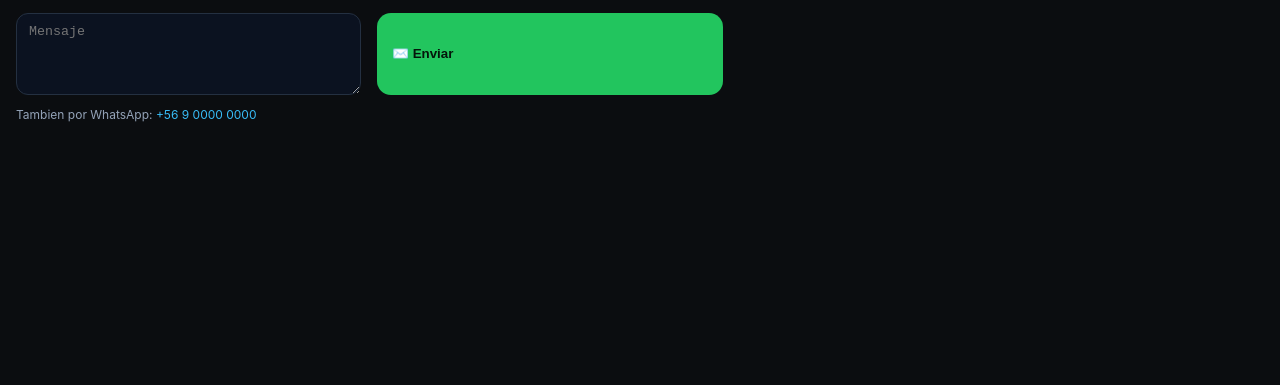
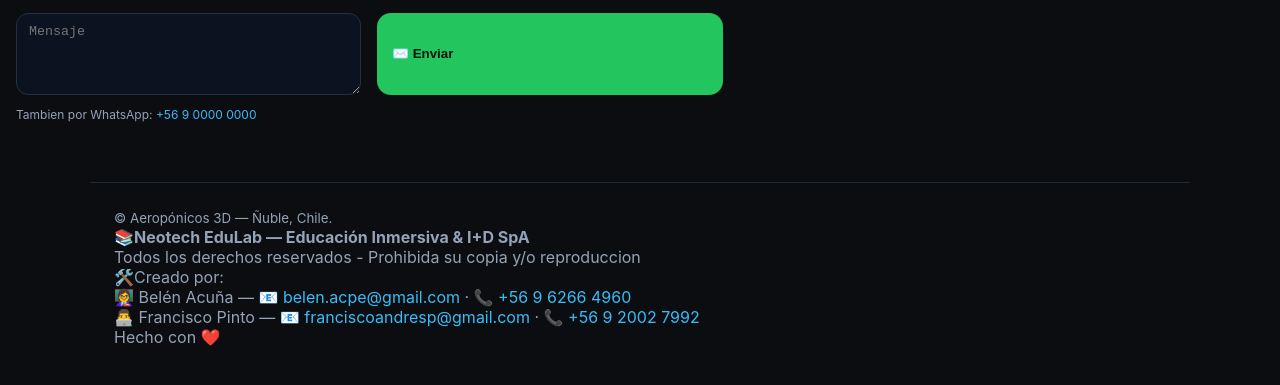
Before and after one commit to panchopinto/aeroponico3d, a plain HTML site: page pages/contacto.html in a window 1280 px wide. Shown: the part 237-622 px from the top of the page. Drawn offline with Linux system fonts and the light colour scheme.

Commit message:
Add footer with contact information and credits

```diff
--- a/pages/contacto.html
+++ b/pages/contacto.html
@@ -27,4 +27,15 @@
   alert('Gracias, te contactaremos pronto');
 }
 </script>
+
+<footer class="footer container">
+  <small>© <span id="year"></span> Aeropónicos 3D — Ñuble, Chile.</small>
+  <div>📚<strong>Neotech EduLab — Educación Inmersiva & I+D SpA</strong></div>
+  <div>Todos los derechos reservados - Prohibida su copia y/o reproduccion</div>
+  <div>🛠️Creado por:</div>
+  <div>👩‍🏫 Belén Acuña — 📧 <a href="mailto:belen.acpe@gmail.com">belen.acpe@gmail.com</a> · 📞 <a href="tel:+56962664960">+56 9 6266 4960</a></div>
+  <div>👨‍💻 Francisco Pinto — 📧 <a href="mailto:franciscoandresp@gmail.com">franciscoandresp@gmail.com</a> · 📞 <a href="tel:+56920027992">+56 9 2002 7992</a></div>
+  <div>Hecho con ❤️</div>
+ </footer>
+
 </body></html>
```
